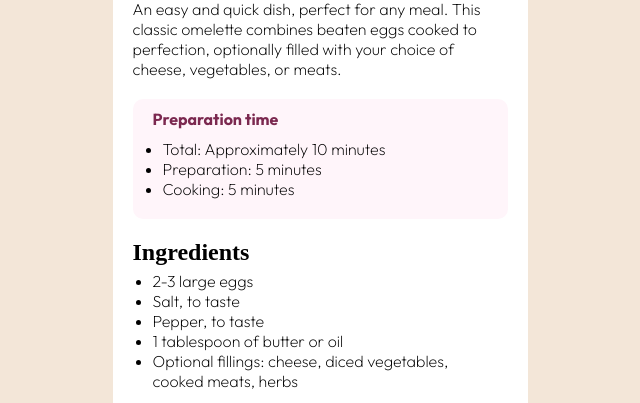
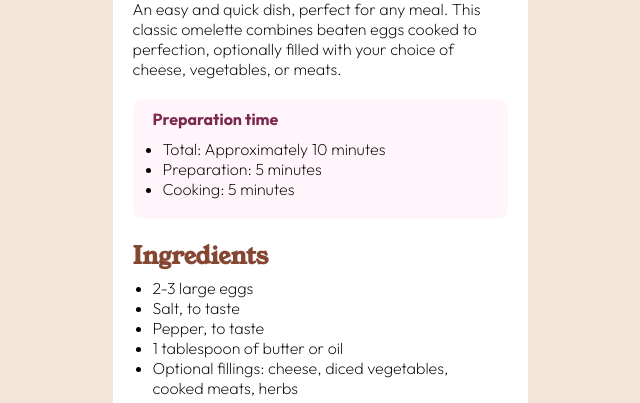
Before and after one commit to MariaSolArroyo/Recipe-page-Frontend-Mentor, a plain HTML site: page index.html in a window 1280 px wide. Shown: the part 397-800 px from the top of the page, without its empty margins (320-960 px from the left). Drawn offline with Linux system fonts and the light colour scheme.

Commit message:
Update style.css

```diff
--- a/css/style.css
+++ b/css/style.css
@@ -61,14 +61,11 @@ main h1{
     color: var(--colorDarkCharcoal);
 }
 
-h3{
+h2{
     color: var(--colorNutmeg);
     font-family: 'Young Serif';
 }
 
-div{
-
-}
 
 .preparation{
     background: var(--colorRoseWhite);
```
